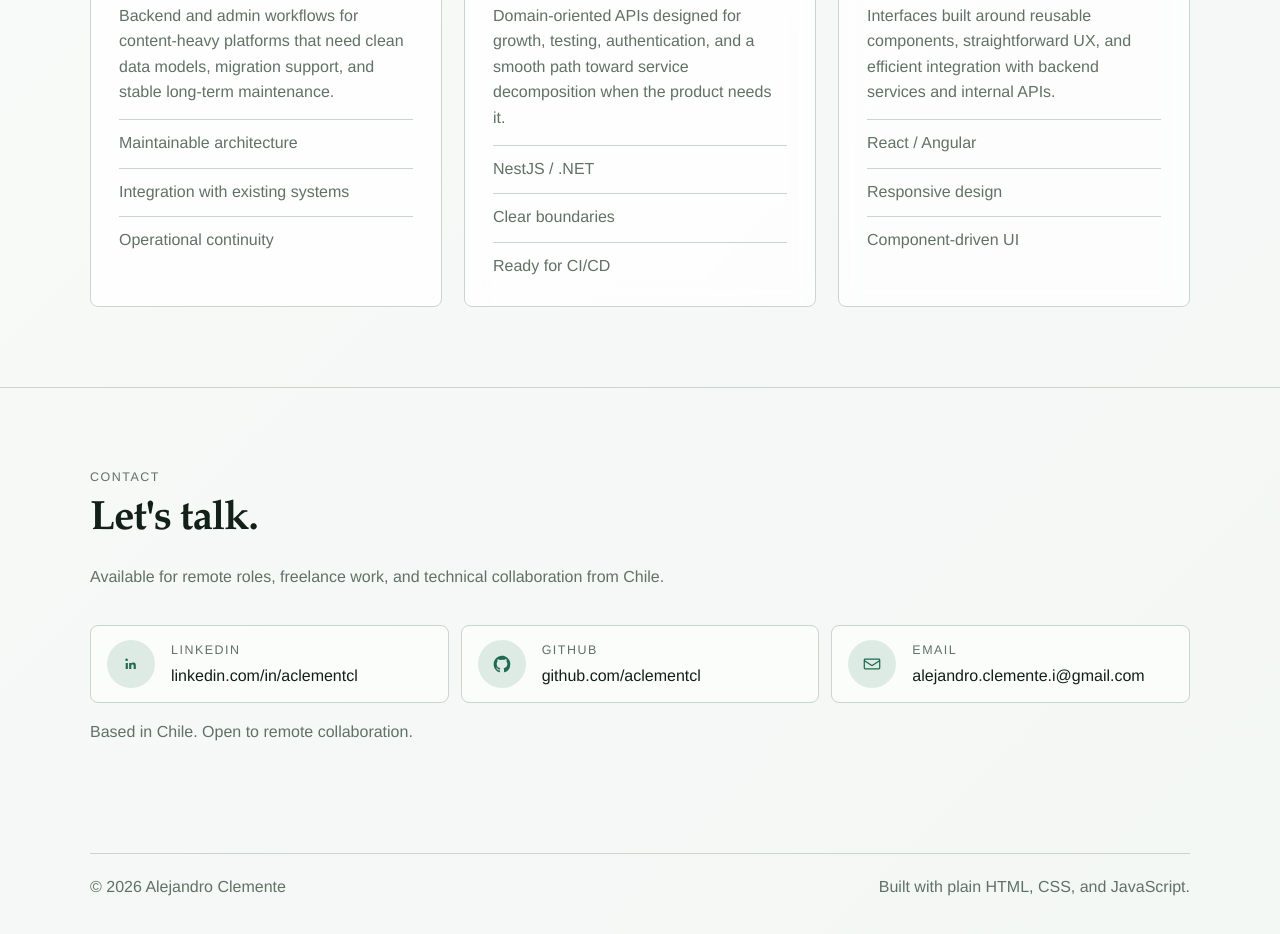
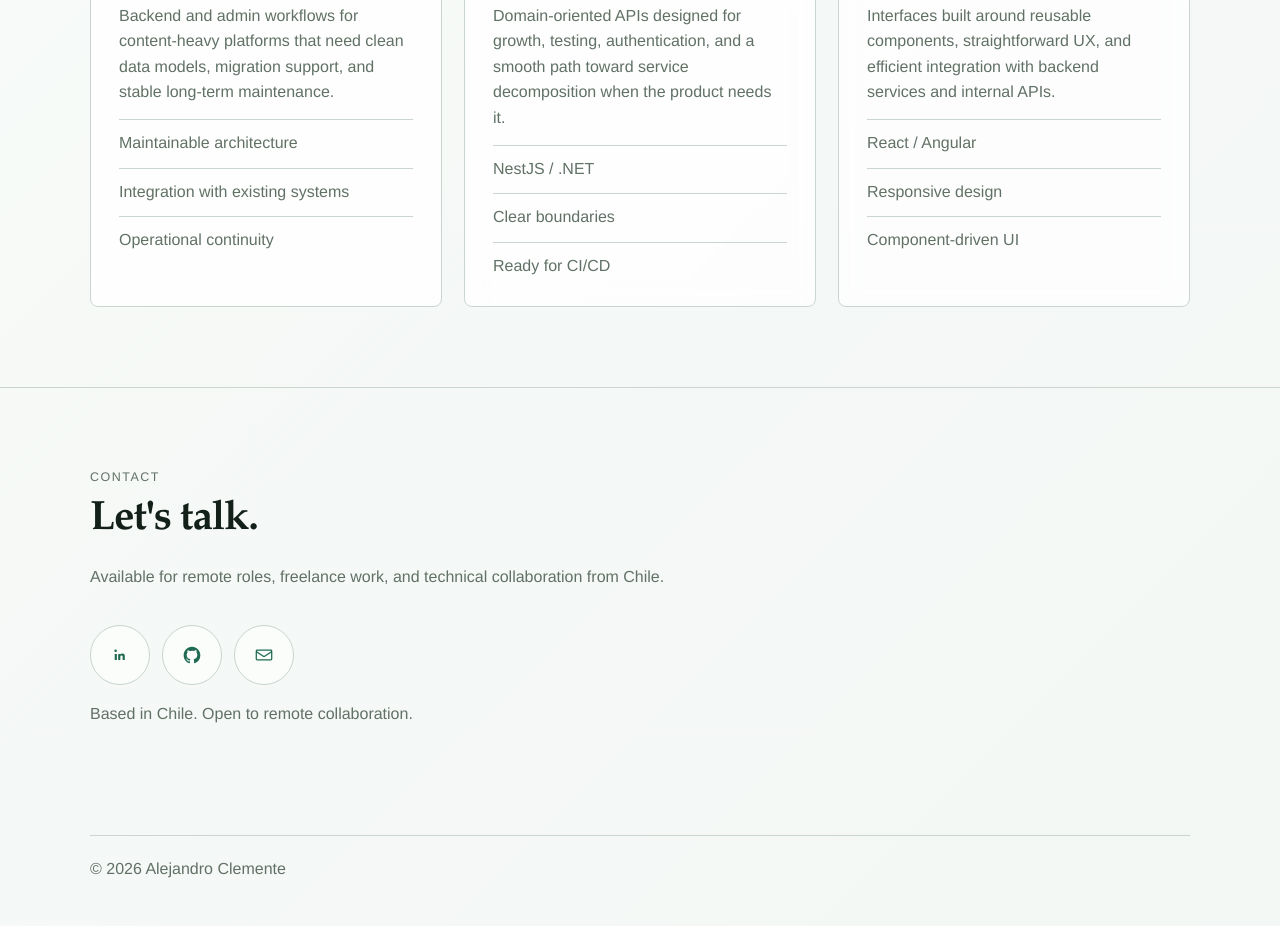
Before and after one commit to aclementcl/aclementcl.github.io, a plain HTML site: page docs/index.html in a window 1280 px wide. Shown: the part 2061-2995 px from the top of the page. Drawn offline with Linux system fonts and the light colour scheme.

Commit message:
minimal icons updated

```diff
--- a/docs/content.json
+++ b/docs/content.json
@@ -125,7 +125,6 @@
     ]
   },
   "footer": {
-    "copyright": "© 2026 Alejandro Clemente",
-    "tagline": "Built with plain HTML, CSS, and JavaScript."
+    "copyright": "© 2026 Alejandro Clemente"
   }
 }
--- a/docs/index.html
+++ b/docs/index.html
@@ -118,10 +118,6 @@
     <template id="contact-link-template">
         <a class="contact-link">
             <span class="contact-icon" aria-hidden="true"></span>
-            <span class="contact-copy">
-                <span class="contact-platform"></span>
-                <span class="contact-handle"></span>
-            </span>
         </a>
     </template>
 
--- a/docs/script.js
+++ b/docs/script.js
@@ -158,6 +158,8 @@ function renderContact(contact) {
     links.replaceChildren(...contact.links.map((item) => {
         const link = cloneTemplate("#contact-link-template");
         link.href = item.href;
+        link.setAttribute("aria-label", item.platform);
+        link.title = item.handle;
 
         if (item.external) {
             link.target = "_blank";
@@ -165,8 +167,6 @@ function renderContact(contact) {
         }
 
         link.querySelector(".contact-icon").innerHTML = ICONS[item.icon] ?? "";
-        link.querySelector(".contact-platform").textContent = item.platform;
-        link.querySelector(".contact-handle").textContent = item.handle;
         return link;
     }));
 }
@@ -174,12 +174,10 @@ function renderContact(contact) {
 function renderFooter(footer) {
     const footerNode = document.querySelector("#site-footer");
     const copyright = document.createElement("span");
-    const tagline = document.createElement("span");
 
     copyright.textContent = footer.copyright;
-    tagline.textContent = footer.tagline;
 
-    footerNode.replaceChildren(copyright, tagline);
+    footerNode.replaceChildren(copyright);
 }
 
 function bindSectionCopy(sectionName, content) {
--- a/docs/styles.css
+++ b/docs/styles.css
@@ -71,8 +71,7 @@ noscript {
 
 .eyebrow,
 .tag,
-.project-meta,
-.contact-platform {
+.project-meta {
     color: var(--muted);
     font-size: 0.78rem;
     letter-spacing: 0.12em;
@@ -288,20 +287,20 @@ header {
 }
 
 .contact-links {
-    display: grid;
-    grid-template-columns: repeat(3, minmax(0, 1fr));
+    display: flex;
+    flex-wrap: wrap;
     gap: 12px;
 }
 
 .contact-link {
-    display: grid;
-    grid-template-columns: 48px minmax(0, 1fr);
-    gap: 16px;
+    display: inline-flex;
     align-items: center;
-    padding: 14px 16px;
+    justify-content: center;
+    width: 60px;
+    height: 60px;
     background: var(--surface-strong);
     border: 1px solid var(--line);
-    border-radius: var(--radius);
+    border-radius: 999px;
     transition: border-color 0.2s ease, background-color 0.2s ease, transform 0.2s ease;
 }
 
@@ -314,10 +313,9 @@ header {
 .contact-icon {
     display: grid;
     place-items: center;
-    width: 48px;
-    height: 48px;
+    width: 100%;
+    height: 100%;
     border-radius: 50%;
-    background: var(--accent-soft);
     color: var(--accent);
 }
 
@@ -325,17 +323,6 @@ header {
     width: 20px;
     height: 20px;
     fill: currentColor;
-}
-
-.contact-copy {
-    display: grid;
-    gap: 2px;
-}
-
-.contact-handle {
-    font-weight: 500;
-    color: var(--text);
-    word-break: break-word;
 }
 
 .contact-note {
@@ -401,18 +388,14 @@ footer {
         padding: 64px 0;
     }
 
-    .contact-links {
-        grid-template-columns: 1fr;
-    }
-
     .contact-link {
-        grid-template-columns: 44px minmax(0, 1fr);
-        gap: 14px;
+        width: 54px;
+        height: 54px;
     }
 
     .contact-icon {
-        width: 44px;
-        height: 44px;
+        width: 100%;
+        height: 100%;
     }
 
 }
```
